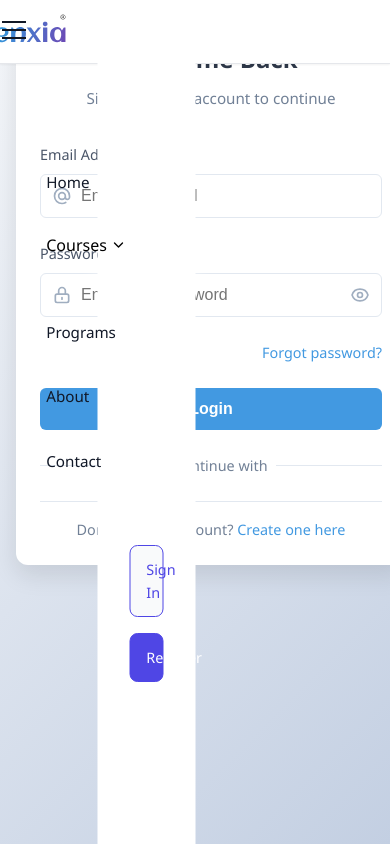
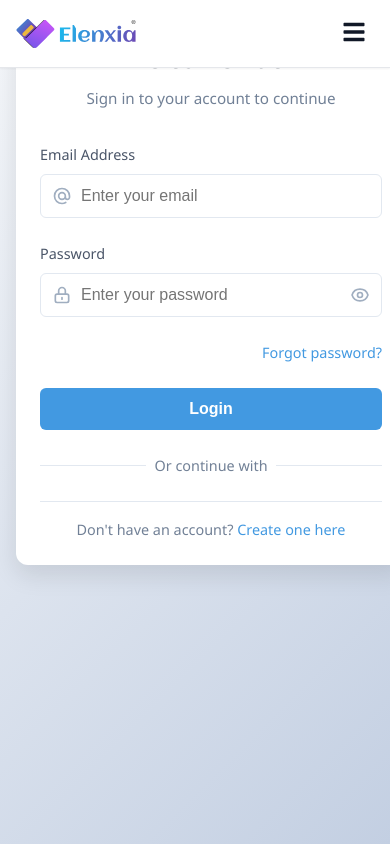
Before and after one commit to pranjitbis/learning-management-system, a Next.js app: page /login in a window 390 px wide. Built offline with nearby package versions, Linux system fonts and the light colour scheme.

Commit message:
first chnage

```diff
--- a/app/components/Header/Header.module.css
+++ b/app/components/Header/Header.module.css
@@ -23,7 +23,7 @@
   display: flex;
   justify-content: space-between;
   align-items: center;
-  padding: 0 2rem;
+  padding: 0 1rem;
   max-width: 1200px;
   margin: 0 auto;
 }
@@ -231,6 +231,7 @@
   text-decoration: none;
   transition: all 0.3s ease;
   font-size: 0.9rem;
+  text-align: center;
 }
 
 .btnLogin {
@@ -258,6 +259,74 @@
   border-color: var(--primary-dark);
 }
 
+/* Hero Section Styles */
+.hero {
+  position: relative;
+  text-align: center;
+  padding: 15rem 1rem 2rem;
+  background-size: cover;
+  background-position: center;
+  background-repeat: no-repeat;
+  margin-top: 76px; /* Account for fixed header */
+  min-height: 100vh;
+  display: flex;
+  align-items: center;
+  justify-content: center;
+}
+
+.videoBackground {
+  position: absolute;
+  top: 0;
+  left: 0;
+  width: 100%;
+  height: 100%;
+  object-fit: cover;
+  z-index: -1;
+}
+
+.btnPrimary {
+  background: linear-gradient(45deg, #6a11cb, #2575fc);
+  font-size: 1.1rem;
+  padding: 1rem 2.5rem;
+  color: white;
+  font-weight: bold;
+  border-radius: 50px;
+  text-decoration: none;
+  display: inline-block;
+  transition: all 0.3s ease;
+  border: none;
+  cursor: pointer;
+}
+
+.btnPrimary:hover {
+  transform: translateY(-3px);
+  box-shadow: 0 10px 20px rgba(0, 0, 0, 0.2);
+}
+
+.hero h1 {
+  font-size: clamp(2.5rem, 5vw, 4.5rem);
+  font-weight: 800;
+  color: #ffffff;
+  margin-bottom: 1rem;
+  text-shadow: 2px 2px 8px rgba(0, 0, 0, 0.7);
+}
+
+.hero .container {
+  position: relative;
+  z-index: 100;
+  max-width: 1200px;
+  margin: 0 auto;
+}
+
+.hero p {
+  font-size: clamp(1.1rem, 2.5vw, 1.5rem);
+  max-width: 650px;
+  margin: 0 auto 2.5rem auto;
+  color: #e9ecef;
+  text-shadow: 1px 1px 4px rgba(0, 0, 0, 0.7);
+  line-height: 1.6;
+}
+
 /* Mobile styles */
 @media (max-width: 992px) {
   .headerContainer {
@@ -271,15 +340,17 @@
   .navWrapper {
     position: fixed;
     top: 0;
-    left: 0;
-    width: 100%;
+    right: 0;
+    width: 80%;
+    max-width: 400px;
     height: 100vh;
     background-color: var(--bg-primary);
     flex-direction: column;
-    justify-content: center;
-    padding: 2rem;
+    justify-content: flex-start;
+    padding: 6rem 2rem 2rem;
     transform: translateX(100%);
     transition: transform 0.3s ease;
+    overflow-y: auto;
   }
 
   .navWrapper.active {
@@ -289,7 +360,7 @@
   .navList {
     flex-direction: column;
     width: 100%;
-    text-align: center;
+    text-align: left;
     gap: 1.5rem;
   }
 
@@ -305,6 +376,7 @@
     max-height: 0;
     overflow: hidden;
     transition: max-height 0.3s ease;
+    padding-left: 1rem;
   }
 
   .dropdownContent.show {
@@ -327,6 +399,32 @@
     width: 100%;
     text-align: center;
     padding: 0.75rem 1rem;
+  }
+
+  /* Adjust hero section for mobile */
+  .hero {
+    padding: 10rem 1rem 2rem;
+    min-height: 80vh;
+  }
+
+  .btnPrimary {
+    padding: 0.875rem 2rem;
+    font-size: 1rem;
+  }
+}
+
+/* Tablet styles */
+@media (min-width: 768px) and (max-width: 992px) {
+  .headerContainer {
+    padding: 0 1.5rem;
+  }
+
+  .navList {
+    gap: 1.25rem;
+  }
+
+  .navLink {
+    font-size: 0.9rem;
   }
 }
 
@@ -373,7 +471,8 @@
   .themeIcon,
   .logo,
   .navLink,
-  .btn {
+  .btn,
+  .btnPrimary {
     transition: none;
   }
 
@@ -383,27 +482,28 @@
   }
 }
 
-@media (max-width: 400px) {
-  .headerContainer {
-    position: relative;
-    right: 100px;
-  }
-  .navToggle {
-    position: absolute;
-    left: 22%;
+/* Extra small devices */
+@media (max-width: 480px) {
+  .logo img {
+    width: 120px;
+    height: auto;
   }
 
-    .navWrapper {
-    position: fixed;
-    top: 0;
-    left: 0;
-    width: 25%;
-    height: 100vh;
-    background-color: var(--bg-primary);
-    flex-direction: column;
-    justify-content: center;
-    padding: 2rem;
-    transform: translateX(100%);
-    transition: transform 0.3s ease;
+  .hero {
+    padding: 8rem 1rem 2rem;
+  }
+
+  .hero h1 {
+    font-size: 2.25rem;
+  }
+
+  .hero p {
+    font-size: 1rem;
+    margin-bottom: 2rem;
+  }
+
+  .btnPrimary {
+    padding: 0.75rem 1.5rem;
+    font-size: 0.95rem;
   }
 }
--- a/app/components/Header/Page.jsx
+++ b/app/components/Header/Page.jsx
@@ -1,11 +1,12 @@
 "use client";
 
-import { useState, useEffect } from 'react';
-import { usePathname } from 'next/navigation';
-import Link from 'next/link';
-import Image from 'next/image';
-import logo from '../../../public/logo/Elenxia_Colored_NoTag.svg';
-import styles from './Header.module.css';
+import { useState, useEffect } from "react";
+import { usePathname } from "next/navigation";
+import Link from "next/link";
+import Image from "next/image";
+import { FaBars, FaTimes } from "react-icons/fa"; // ✅ react-icons
+import logo from "../../../public/logo/Elenxia_Colored_NoTag.svg";
+import styles from "./Header.module.css";
 
 export default function Header() {
   const [isMenuOpen, setIsMenuOpen] = useState(false);
@@ -14,133 +15,108 @@ export default function Header() {
   const [activeDropdown, setActiveDropdown] = useState(null);
   const pathname = usePathname();
 
-  const toggleMenu = () => {
-    setIsMenuOpen(!isMenuOpen);
-  };
+  const toggleMenu = () => setIsMenuOpen(!isMenuOpen);
 
   const toggleTheme = () => {
     const newMode = !isDarkMode;
     setIsDarkMode(newMode);
-
-    // Update data-theme attribute and localStorage
-    document.documentElement.setAttribute('data-theme', newMode ? 'dark' : 'light');
-    localStorage.setItem('theme', newMode ? 'dark' : 'light');
-
-    // Update body background color
-    document.body.style.backgroundColor = newMode ? 'var(--background)' : 'var(--bg-primary)';
+    document.documentElement.setAttribute("data-theme", newMode ? "dark" : "light");
+    localStorage.setItem("theme", newMode ? "dark" : "light");
+    document.body.style.backgroundColor = newMode ? "var(--background)" : "var(--bg-primary)";
   };
 
   const toggleDropdown = (dropdownName) => {
-    if (activeDropdown === dropdownName) {
-      setActiveDropdown(null);
-    } else {
-      setActiveDropdown(dropdownName);
-    }
+    setActiveDropdown((prev) => (prev === dropdownName ? null : dropdownName));
   };
 
   useEffect(() => {
-    // Check for saved theme preference
-    const savedTheme = localStorage.getItem('theme') || 'light';
-    const isDark = savedTheme === 'dark';
+    const savedTheme = localStorage.getItem("theme") || "light";
+    const isDark = savedTheme === "dark";
     setIsDarkMode(isDark);
-    document.documentElement.setAttribute('data-theme', savedTheme);
+    document.documentElement.setAttribute("data-theme", savedTheme);
+    document.body.style.backgroundColor = isDark ? "var(--background)" : "var(--bg-primary)";
+    document.body.style.transition = "background-color 0.3s ease";
 
-    // Set initial body background color
-    document.body.style.backgroundColor = isDark ? 'var(--background)' : 'var(--bg-primary)';
-    document.body.style.transition = 'background-color 0.3s ease';
-
-    // Handle scroll event for sticky header
-    const handleScroll = () => {
-      setIsScrolled(window.scrollY > 10);
-    };
-
-    window.addEventListener('scroll', handleScroll);
-    return () => window.removeEventListener('scroll', handleScroll);
+    const handleScroll = () => setIsScrolled(window.scrollY > 10);
+    window.addEventListener("scroll", handleScroll);
+    return () => window.removeEventListener("scroll", handleScroll);
   }, []);
 
-  // Close mobile menu when route changes
   useEffect(() => {
     setIsMenuOpen(false);
     setActiveDropdown(null);
   }, [pathname]);
 
   const isActive = (href) => {
-    if (href === '/') return pathname === href;
+    if (href === "/") return pathname === href;
     return pathname.startsWith(href);
   };
 
   return (
-    <header className={`${styles.header} ${isScrolled ? styles.scrolled : ''}`}>
+    <header className={`${styles.header} ${isScrolled ? styles.scrolled : ""}`}>
       <div className={`container ${styles.headerContainer}`}>
+        {/* Logo */}
         <Link href="/" className={styles.logo}>
-          <Image
-            src={logo}
-            alt="Elenxia Logo"
-            width={150}
-            height={45}
-            priority
-          />
+          <Image src={logo} alt="Elenxia Logo" width={150} height={45} priority />
         </Link>
 
+        {/* ✅ React Icons instead of custom spans */}
         <button
           className={styles.navToggle}
           aria-label="Toggle navigation"
           onClick={toggleMenu}
           aria-expanded={isMenuOpen}
         >
-          <span className={`${styles.hamburger} ${isMenuOpen ? styles.open : ''}`}>
-            <span className={styles.hamburgerBox}>
-              <span className={styles.hamburgerInner}></span>
-            </span>
-          </span>
+          {isMenuOpen ? <FaTimes size={24} /> : <FaBars size={24} />}
         </button>
 
-        <div className={`${styles.navWrapper} ${isMenuOpen ? styles.active : ''}`}>
+        {/* Nav Links */}
+        <div className={`${styles.navWrapper} ${isMenuOpen ? styles.active : ""}`}>
           <nav className={styles.nav}>
             <ul className={styles.navList}>
               <li>
-                <Link
-                  href="/"
-                  className={`${styles.navLink} ${isActive('/') ? styles.active : ''}`}
-                >
+                <Link href="/" className={`${styles.navLink} ${isActive("/") ? styles.active : ""}`}>
                   Home
                 </Link>
               </li>
 
+              {/* Dropdown Example */}
               <li className={styles.dropdown}>
                 <button
-                  className={`${styles.navLink} ${styles.dropdownToggle} ${pathname.startsWith('/courses') ? styles.active : ''}`}
-                  onClick={() => toggleDropdown('courses')}
-                  aria-expanded={activeDropdown === 'courses'}
+                  className={`${styles.navLink} ${styles.dropdownToggle} ${
+                    pathname.startsWith("/courses") ? styles.active : ""
+                  }`}
+                  onClick={() => toggleDropdown("courses")}
+                  aria-expanded={activeDropdown === "courses"}
                 >
                   Courses
-                  <svg
-                    className={`${styles.dropdownChevron} ${activeDropdown === 'courses' ? styles.rotated : ''}`}
-                    width="16"
-                    height="16"
-                    viewBox="0 0 24 24"
-                    fill="none"
-                    xmlns="http://www.w3.org/2000/svg"
-                  >
-                    <path d="M6 9L12 15L18 9" stroke="currentColor" strokeWidth="2" strokeLinecap="round" strokeLinejoin="round"/>
-                  </svg>
                 </button>
-                <div className={`${styles.dropdownContent} ${activeDropdown === 'courses' ? styles.show : ''}`}>
+                <div
+                  className={`${styles.dropdownContent} ${
+                    activeDropdown === "courses" ? styles.show : ""
+                  }`}
+                >
                   <Link
                     href="/courses/web-development"
-                    className={`${styles.dropdownLink} ${isActive('/courses/web-development') ? styles.active : ''}`}
+                    className={`${styles.dropdownLink} ${
+                      isActive("/courses/web-development") ? styles.active : ""
+                    }`}
                   >
                     Web Development
                   </Link>
                   <Link
                     href="/courses/data-science"
-                    className={`${styles.dropdownLink} ${isActive('/courses/data-science') ? styles.active : ''}`}
+                    className={`${styles.dropdownLink} ${
+                      isActive("/courses/data-science") ? styles.active : ""
+                    }`}
                   >
                     Data Science
                   </Link>
                   <Link
                     href="/courses/cyber-security"
-                    className={`${styles.dropdownLink} ${isActive('/courses/cyber-security') ? styles.active : ''}`}
+                    className={`${styles.dropdownLink} ${
+                      isActive("/courses/cyber-security") ? styles.active : ""
+                    }`}
                   >
                     Cyber Security
                   </Link>
@@ -150,7 +126,7 @@ export default function Header() {
               <li>
                 <Link
                   href="/programs"
-                  className={`${styles.navLink} ${isActive('/programs') ? styles.active : ''}`}
+                  className={`${styles.navLink} ${isActive("/programs") ? styles.active : ""}`}
                 >
                   Programs
                 </Link>
@@ -158,7 +134,7 @@ export default function Header() {
               <li>
                 <Link
                   href="/about"
-                  className={`${styles.navLink} ${isActive('/about') ? styles.active : ''}`}
+                  className={`${styles.navLink} ${isActive("/about") ? styles.active : ""}`}
                 >
                   About
                 </Link>
@@ -166,7 +142,7 @@ export default function Header() {
               <li>
                 <Link
                   href="/contact"
-                  className={`${styles.navLink} ${isActive('/contact') ? styles.active : ''}`}
+                  className={`${styles.navLink} ${isActive("/contact") ? styles.active : ""}`}
                 >
                   Contact
                 </Link>
@@ -174,20 +150,22 @@ export default function Header() {
             </ul>
           </nav>
 
+          {/* Auth Buttons */}
           <div className={styles.headerActions}>
             <Link
               href="/login"
-              className={`${styles.btn} ${styles.btnLogin} ${isActive('/login') ? styles.active : ''}`}
+              className={`${styles.btn} ${styles.btnLogin} ${isActive("/login") ? styles.active : ""}`}
             >
               Sign In
             </Link>
             <Link
               href="/register"
-              className={`${styles.btn} ${styles.btnRegister} ${isActive('/register') ? styles.active : ''}`}
+              className={`${styles.btn} ${styles.btnRegister} ${
+                isActive("/register") ? styles.active : ""
+              }`}
             >
               Register
             </Link>
-
           </div>
         </div>
       </div>
--- a/app/login/login.module.css
+++ b/app/login/login.module.css
@@ -16,7 +16,6 @@
   margin: 15rem auto;
   padding: 2rem;
   box-sizing: border-box;
-
 }
 
 .header {
```
